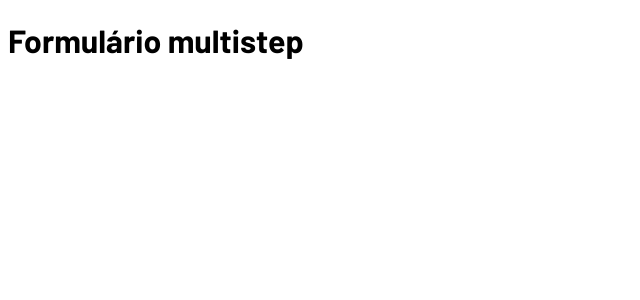
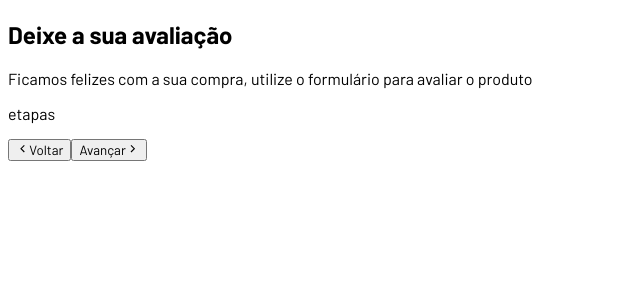
Before and after one commit to alexandrerogeriosn93/project-react-multistep-form, a React (Vite) app: page / in a window 1280 px wide. Shown: the top 300 px of the page, without its empty margins (0-640 px from the left). Built offline with nearby package versions, Linux system fonts and the light colour scheme.

Commit message:
feat: add main component structure

```diff
--- a/src/App.jsx
+++ b/src/App.jsx
@@ -1,9 +1,33 @@
+import { GrFormNext, GrFormPrevious } from "react-icons/gr";
+
 import "./App.css";
 
 function App() {
   return (
     <div className="App">
-      <h1>Formulário multistep</h1>
+      <div className="header">
+        <h2>Deixe a sua avaliação</h2>
+        <p>
+          Ficamos felizes com a sua compra, utilize o formulário para avaliar o
+          produto
+        </p>
+      </div>
+      <div className="form-container">
+        <p>etapas</p>
+        <form>
+          <div className="inputs-container"></div>
+          <div className="actions">
+            <button type="button">
+              <GrFormPrevious />
+              <span>Voltar</span>
+            </button>
+            <button type="submit">
+              <span>Avançar</span>
+              <GrFormNext />
+            </button>
+          </div>
+        </form>
+      </div>
     </div>
   );
 }
```
